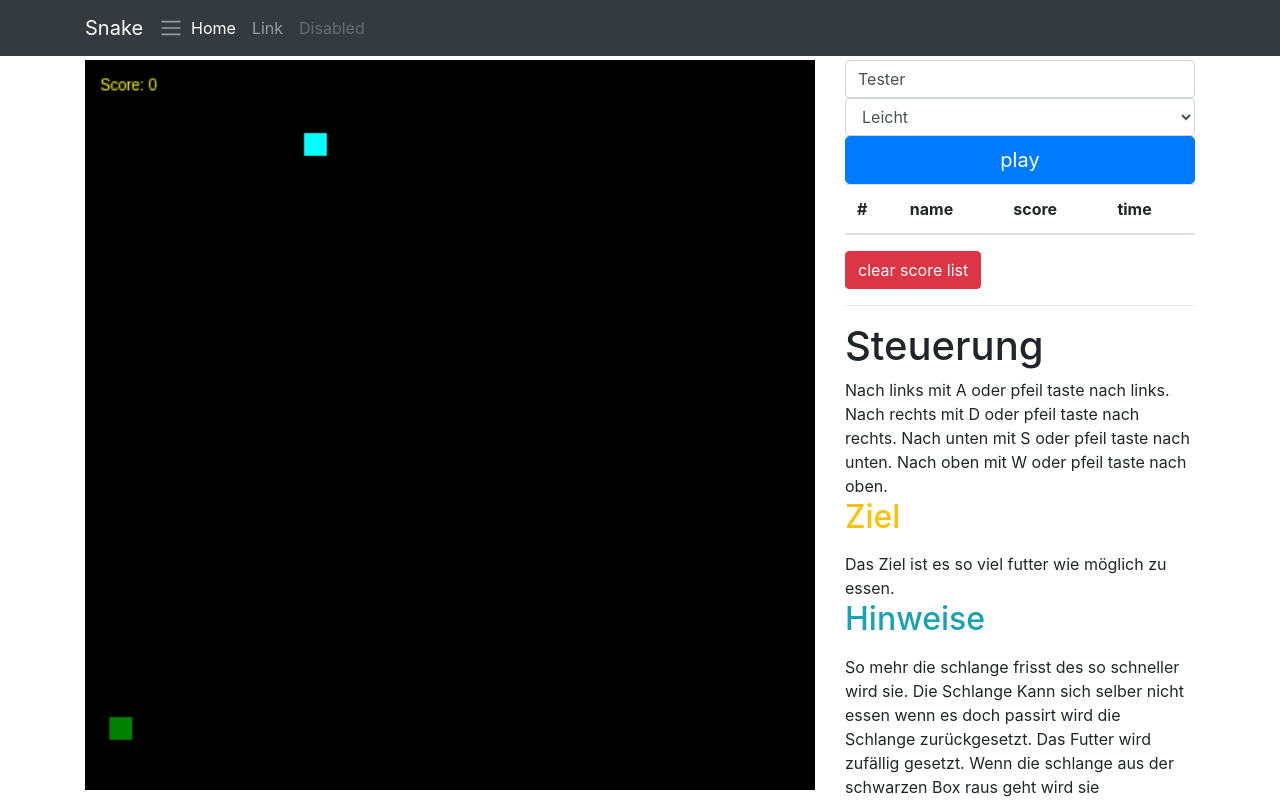
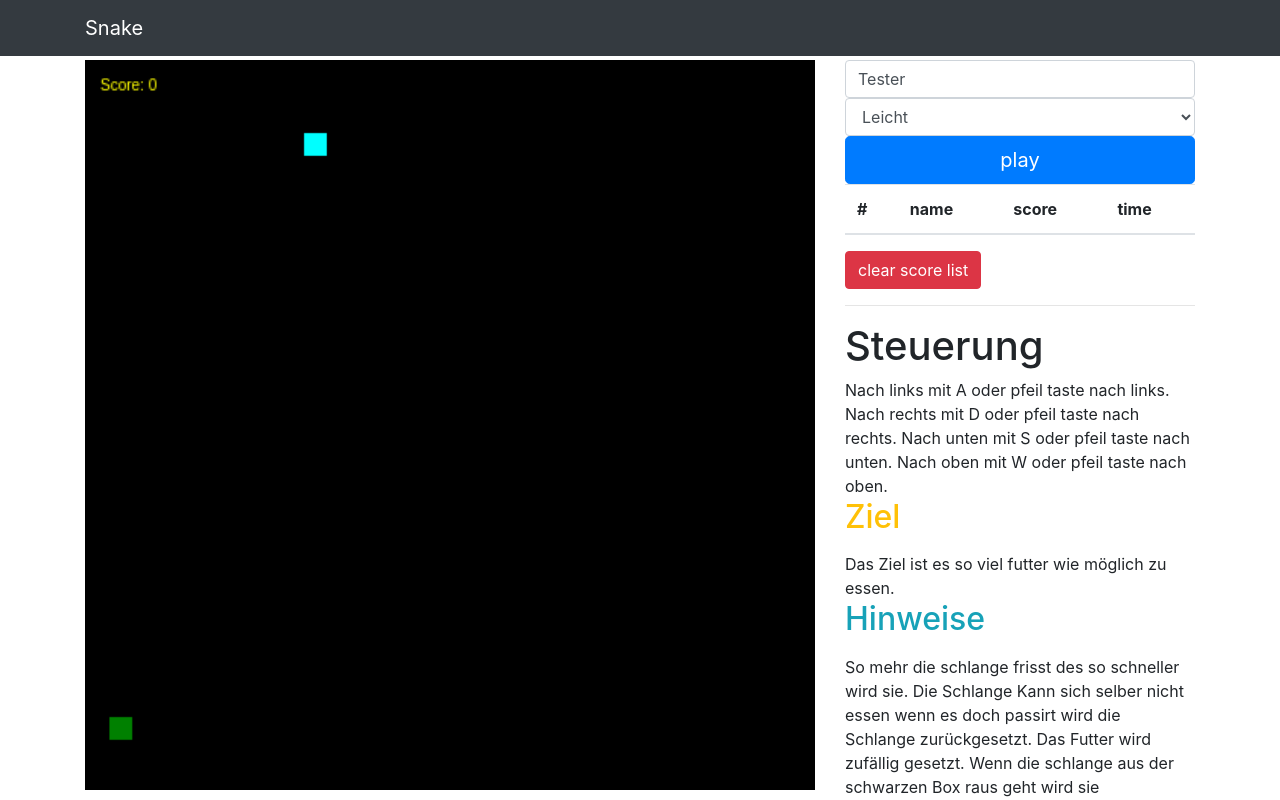
Before and after one commit to Lohgard/lohgard.github.io, a plain HTML site: page snake/index.html in a window 1280 px wide. Shown: the top 800 px of the page. Drawn offline with Linux system fonts and the light colour scheme.

Commit message:
Beispiel Navigation entfernt

```diff
--- a/snake/index.html
+++ b/snake/index.html
@@ -20,21 +20,7 @@
         <div class="container">
         <a class="navbar-brand" href="#">Snake</a>
         <button class="navbar-toggler" type="button" data-toggle="collapse" data-target="#navbarsExampleDefault" aria-expanded="false" aria-label="Toggle navigation"></button>
-        <span class="navbar-toggler-icon"></span>
 
-        <div class="collapse navbar-collapse" id="navbarsExampleDefault">
-            <ul class="navbar-nav mr-auto">
-              <li class="nav-item active">
-                 <a class="nav-link" href="#">Home <span class="sr-only">(current)</span></a>
-              </li>
-              <li class="nav-item">
-                 <a class="nav-link" href="#">Link</a>
-              </li>
-              <li class="nav-item">
-                <a class="nav-link disabled">Disabled</a>
-              </li>
-            </ul>
-        </div>
         </div>
     </nav>
 
```
